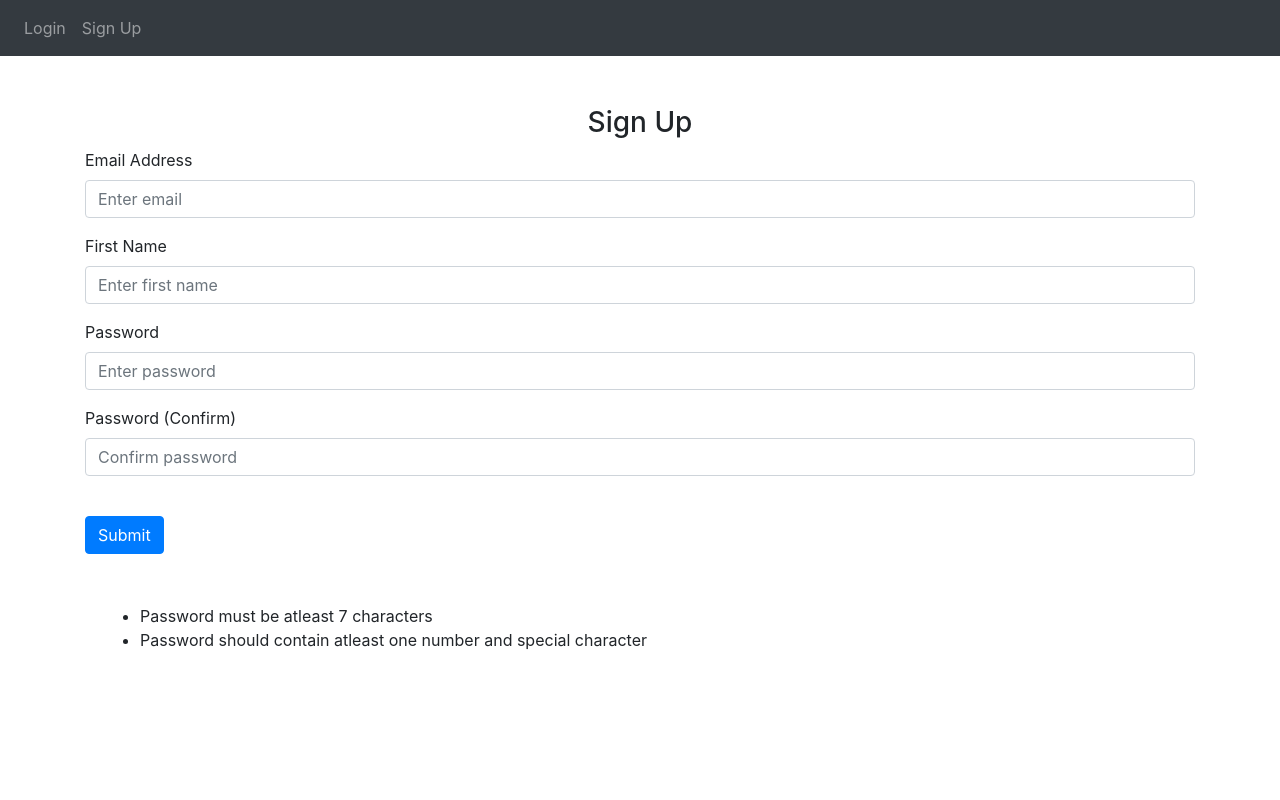
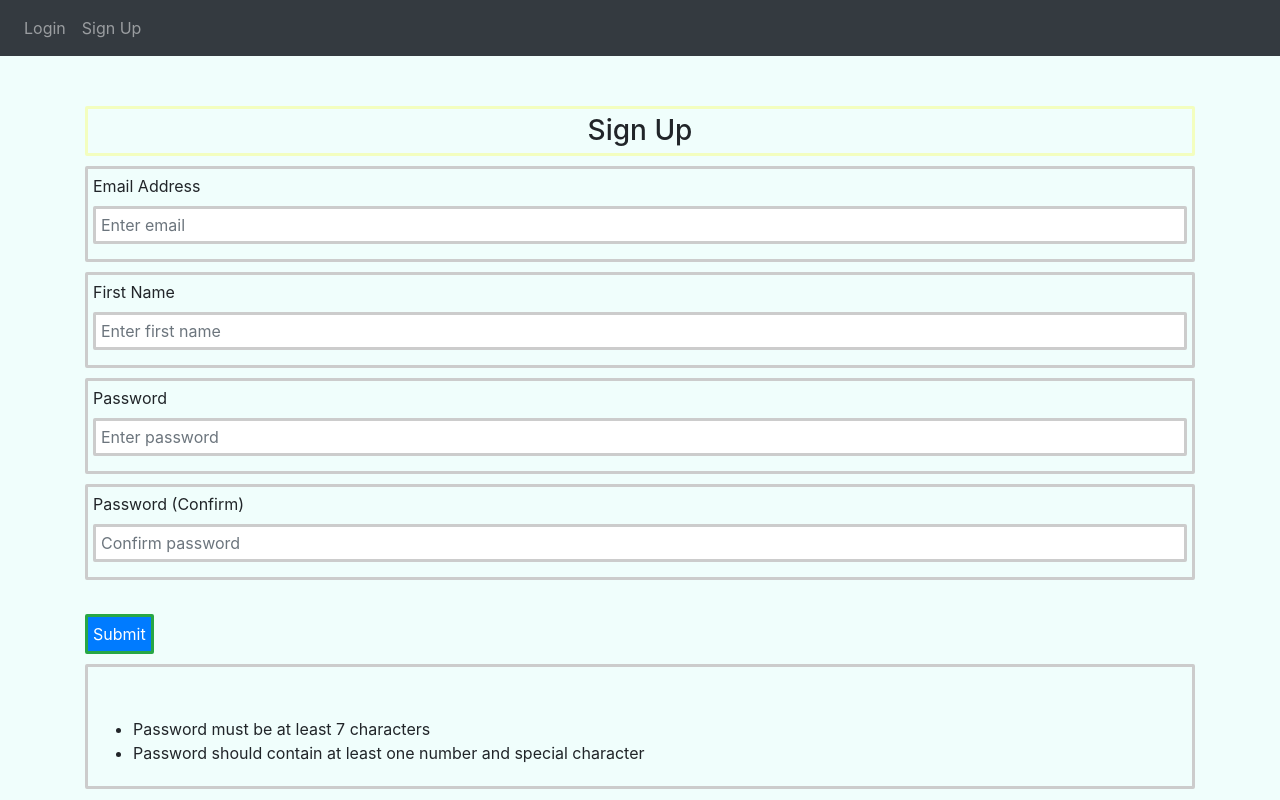
Before and after one commit to kbj500/UNUS, a Flask app: page /sign-up in a window 1280 px wide. Run offline with Flask 3, Linux system fonts and the light colour scheme; some libraries are stand-ins or nearby versions.

Commit message:
front end changes

```diff
--- a/website/templates/base.html
+++ b/website/templates/base.html
@@ -16,8 +16,13 @@
     />
 
     <title>{% block title %}Home{% endblock %}</title>
+    <style>
+      .custom-bg-color {
+          background-color: #e2fef97d;
+      }
+  </style>
   </head>
-  <body>
+  <body class="custom-bg-color">
     <nav class="navbar navbar-expand-lg navbar-dark bg-dark">
       <button
         class="navbar-toggler"
--- a/website/templates/sign_up.html
+++ b/website/templates/sign_up.html
@@ -1,59 +1,63 @@
 {% extends "base.html" %} {% block title %}Sign Up{% endblock %} {% block
 content %}
 <form method="POST">
-  <h3 align="center">Sign Up</h3>
-  <div class="form-group">
-    <label for="email">Email Address</label>
-    <input
-      type="email"
-      class="form-control"
-      id="email"
-      name="email"
-      placeholder="Enter email"
-    />
-  </div>
-  <div class="form-group">
-    <label for="firstName">First Name</label>
-    <input
-      type="text"
-      class="form-control"
-      id="firstName"
-      name="firstName"
-      placeholder="Enter first name"
-    />
-  </div>
-  <div class="form-group">
-    <label for="password1">Password</label>
-    <input
-      type="password"
-      class="form-control"
-      id="password1"
-      name="password1"
-      placeholder="Enter password"
-    />
-  </div>
-  <div class="form-group">
-    <label for="password2">Password (Confirm)</label>
-    <input
-      type="password"
-      class="form-control"
-      id="password2"
-      name="password2"
-      placeholder="Confirm password"
-    />
-  </div>
-  <br />
-  <button type="submit" class="btn btn-primary">Submit</button>
-  <div class="container">
-    <ul>
-      <li>Password must be atleast 7 characters</li>
-      <li>Password should contain atleast one number and special character</li>
-    </ul>
-  </div>
   <style>
+    .bordered-element {
+      border: 3px solid #ccc;
+      border-radius: 2px;
+      padding: 5px;
+      margin-bottom: 10px;
+    }
+
+    .bordered-header {
+      border-color: #fbff003e;
+    }
+
+    .bordered-label {
+      border-color: #FFC107;
+    }
+
+    .bordered-button {
+      border-color: #28A745;
+    }
+
     .container {
       padding-top: 50px;
     }
   </style>
+
+  <h3 align="center" class="bordered-element bordered-header">Sign Up</h3>
+
+  <div class="form-group bordered-element">
+    <label for="email" class="bordered-label">Email Address</label>
+    <input type="email" class="form-control bordered-element" id="email" name="email" placeholder="Enter email" />
+  </div>
+
+  <div class="form-group bordered-element">
+    <label for="firstName" class="bordered-label">First Name</label>
+    <input type="text" class="form-control bordered-element" id="firstName" name="firstName" placeholder="Enter first name" />
+  </div>
+
+  <div class="form-group bordered-element">
+    <label for="password1" class="bordered-label">Password</label>
+    <input type="password" class="form-control bordered-element" id="password1" name="password1" placeholder="Enter password" />
+  </div>
+
+  <div class="form-group bordered-element">
+    <label for="password2" class="bordered-label">Password (Confirm)</label>
+    <input type="password" class="form-control bordered-element" id="password2" name="password2" placeholder="Confirm password" />
+  </div>
+
+  <br />
+
+  <button type="submit" class="btn btn-primary bordered-element bordered-button">Submit</button>
+
+  <div class="container bordered-element">
+    <ul>
+      <li>Password must be at least 7 characters</li>
+      <li>Password should contain at least one number and special character</li>
+    </ul>
+  </div>
+
 </form>
 {% endblock %}
```
Also changed, not shown: website/templates/login.html (+40 -24 lines), website/templates/soundcloud_input.html (+30 -8 lines).
